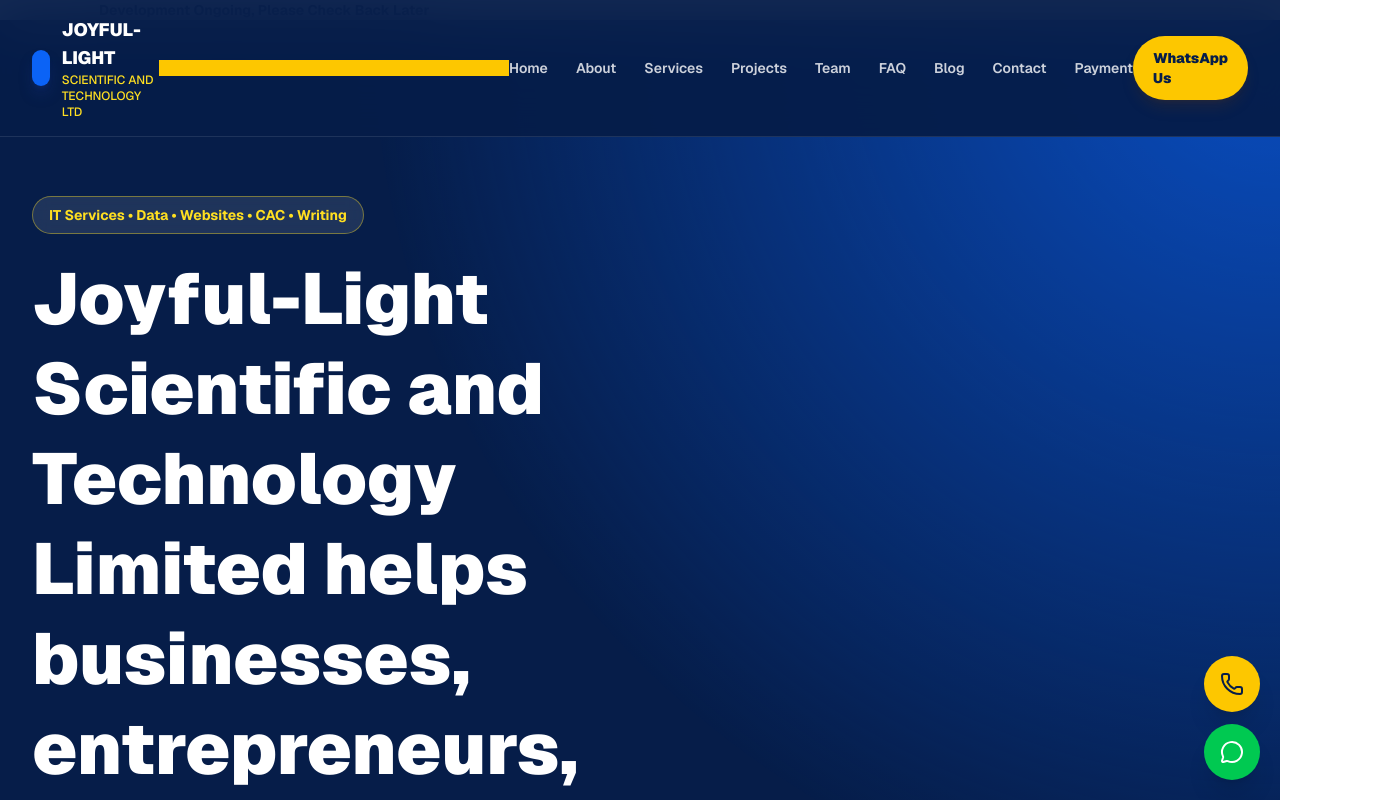
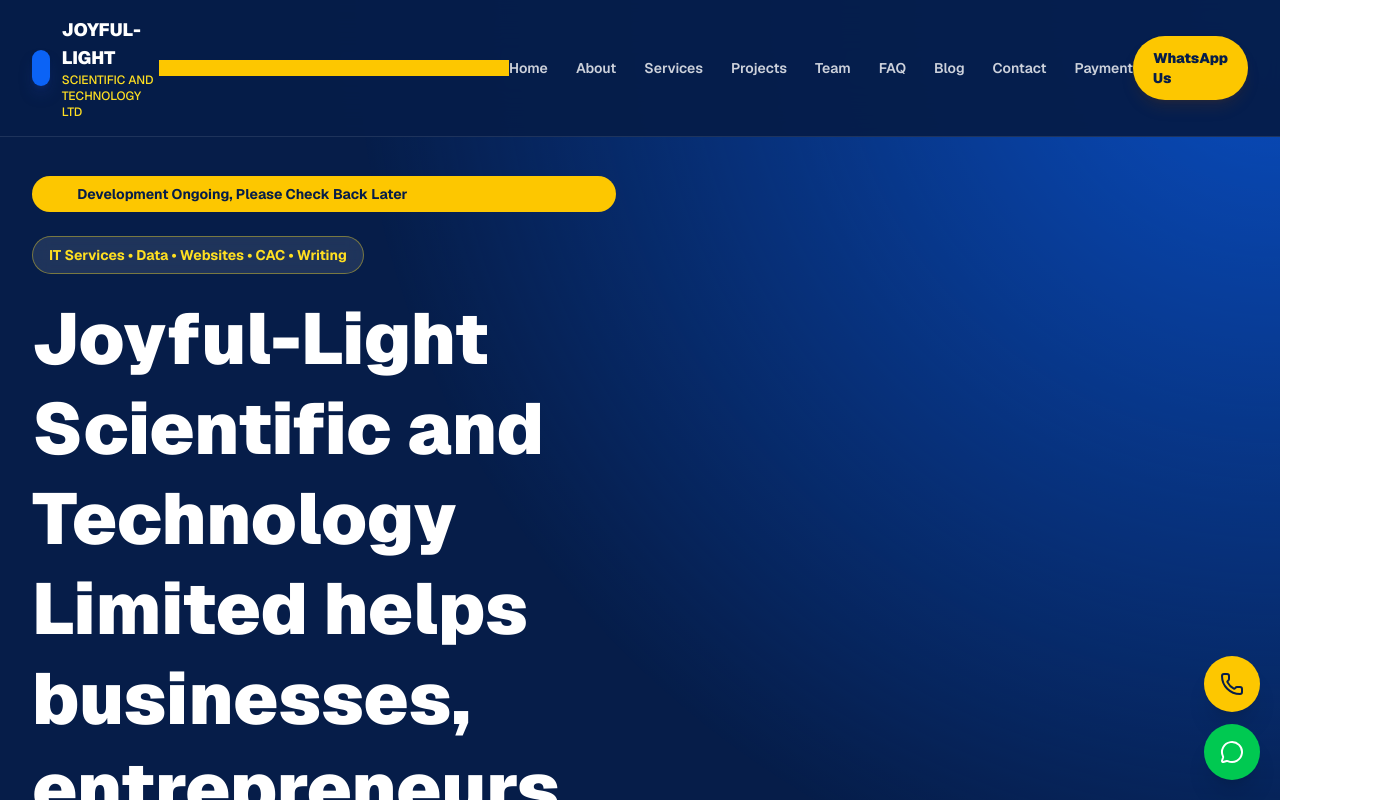
Before and after one commit to bkeyz0049/joyful-light-website, a Next.js app: page / in a window 1280 px wide. Shown: the top 800 px of the page, 1379 px wide, since content can reach past the window. Built offline with nearby package versions, Linux system fonts and the light colour scheme.

Commit message:
Move development notice to hero section

```diff
--- a/app/page.tsx
+++ b/app/page.tsx
@@ -137,16 +137,20 @@
           </div>
         )}
       </header>
-       <div className="animate-[marquee_15s_linear_infinite] whitespace-nowrap text-sm font-bold text-[#061d49]">
-            Development Ongoing, Please Check Back Later
-        </div>
       <section id="home" className="relative overflow-hidden bg-[#061d49] pt-24">
         <div className="absolute inset-0 bg-[radial-gradient(circle_at_top_right,#0b63f6_0%,transparent_34%),radial-gradient(circle_at_bottom_left,#ffd84d_0%,transparent_22%)] opacity-70" />
         <div className="relative mx-auto grid min-h-[720px] max-w-7xl items-center gap-12 px-5 py-20 lg:grid-cols-2 lg:px-8">
           <motion.div initial={{ opacity: 0, y: 30 }} animate={{ opacity: 1, y: 0 }} transition={{ duration: 0.7 }}>
-            <p className="mb-5 inline-flex rounded-full border border-yellow-300/40 bg-white/10 px-4 py-2 text-sm font-bold text-yellow-300 backdrop-blur">
+        <div className="mb-6 w-full overflow-hidden rounded-full bg-yellow-400 py-2">
+        <div className="animate-[marquee_15s_linear_infinite] whitespace-nowrap text-sm font-bold text-[#061d49]">
+               Development Ongoing, Please Check Back Later
+       </div>
+       </div>
+
+        <p className="mb-5 inline-flex rounded-full border border-yellow-300/40 bg-white/10 px-4 py-2 text-sm font-bold text-yellow-300 backdrop-blur">
               IT Services • Data • Websites • CAC • Writing
-            </p>
+        </p>
+
             <h1 className="text-5xl font-black leading-tight text-white md:text-7xl">
             Joyful-Light Scientific and Technology Limited helps businesses, entrepreneurs, and organizations build a strong digital presence, make data-driven decisions, complete business documentation, and access professional technology support.
             </h1>
```
